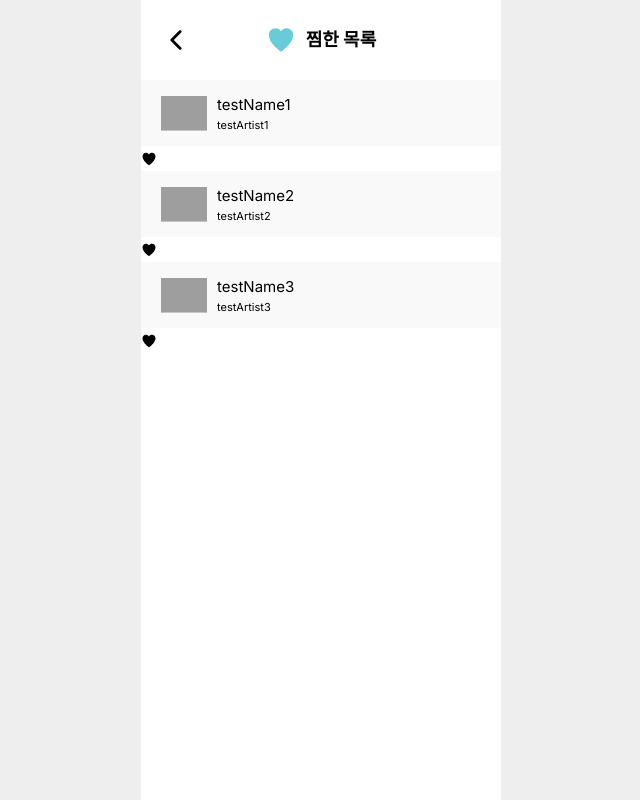
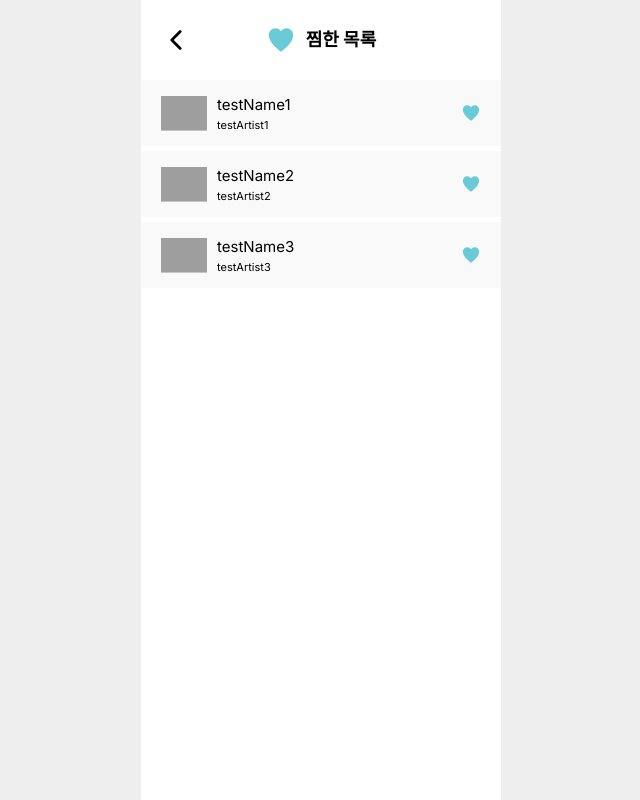
Before and after one commit to may-jan/MusicLife_MULA, a React (Create React App) app: page /likelists in a window 1280 px wide. Shown: the whole page, without its empty margins (319-959 px from the left). Built offline with nearby package versions, Linux system fonts and the light colour scheme; grey boxes are pictures that could not be loaded.

Commit message:
공통 CSS 적용을 위한 className 수정

```diff
--- a/src/styles/PlayListDetail.css
+++ b/src/styles/PlayListDetail.css
@@ -1,8 +1,10 @@
-.GetList_listWrap > div {
+.GetList_listWrap > div,
+.LikeLists_listWrap > div {
   position: relative;
 }
 
-.List_removeBtn {
+.List_removeBtn,
+.heart_removeBtn {
   width: 30px;
   height: 30px;
   padding: 0px 5px;
@@ -14,7 +16,8 @@
   transition: 0.2s;
 }
 
-.List_removeBtn:hover {
+.List_removeBtn:hover,
+.heart_removeBtn:hover {
   color: rgb(255, 104, 104);
   transition: 0.2s;
 }
```
